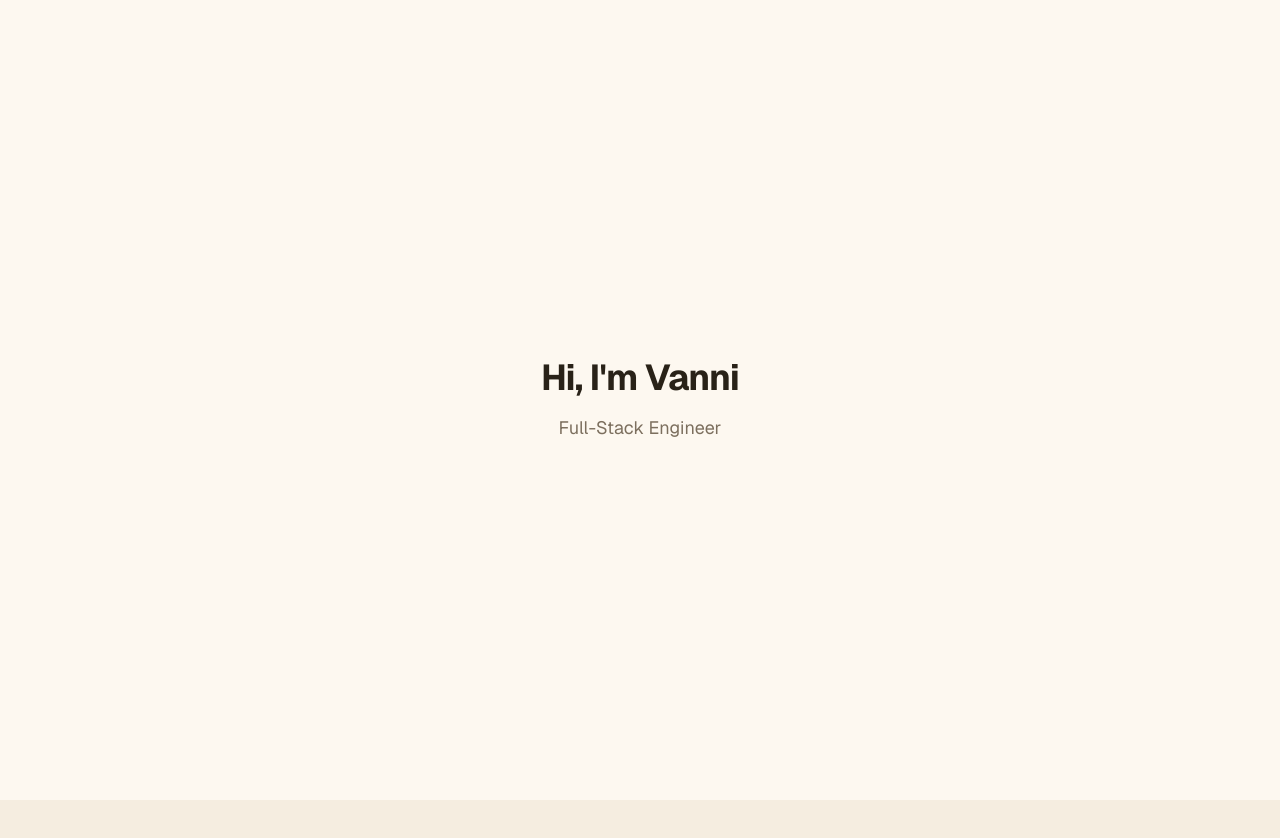
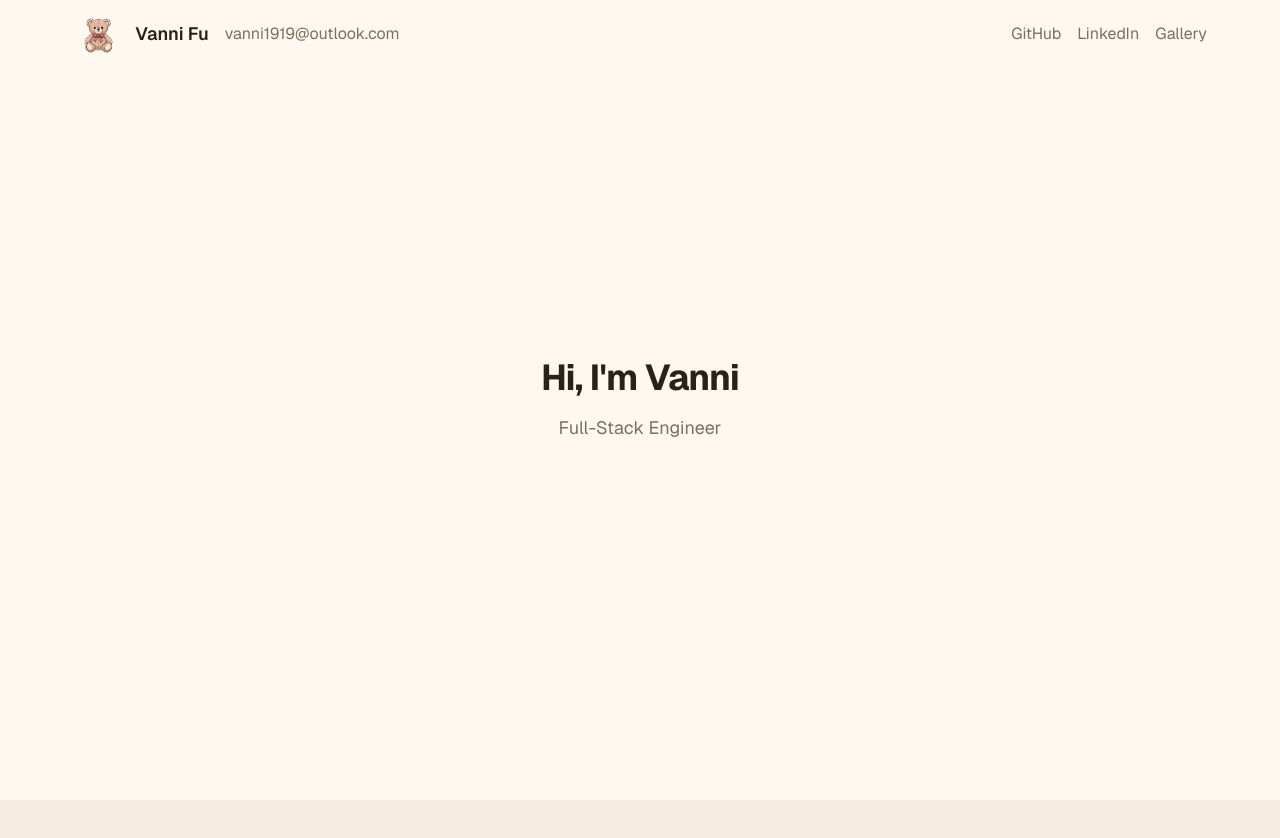
Before and after one commit to Aonii/vanni-profile-v1, a Next.js app: page / in a window 1280 px wide. Shown: the top 838 px of the page. Built offline with nearby package versions, Linux system fonts and the light colour scheme.

Commit message:
feat: added top bar

```diff
--- a/src/app/layout.tsx
+++ b/src/app/layout.tsx
@@ -1,24 +1,25 @@
-import type { Metadata } from "next";
-import { Geist, Geist_Mono } from "next/font/google";
-import "./globals.css";
+import type { Metadata } from 'next'
+import { Geist, Geist_Mono } from 'next/font/google'
+import './globals.css'
+import TopBar from '@/components/TopBar'
 
 // next/font 会在构建时下载字体并自托管，不会向 Google 发出运行时请求
 // variable 模式将字体注入为 CSS 自定义属性，配合 @theme 中的 --font-sans 使用
 const geistSans = Geist({
-  variable: "--font-geist-sans",
-  subsets: ["latin"],
-});
+  variable: '--font-geist-sans',
+  subsets: ['latin'],
+})
 
 const geistMono = Geist_Mono({
-  variable: "--font-geist-mono",
-  subsets: ["latin"],
-});
+  variable: '--font-geist-mono',
+  subsets: ['latin'],
+})
 
 export const metadata: Metadata = {
-  title: "Vanni | Full-Stack Engineer",
+  title: 'Vanni | Full-Stack Engineer',
   description:
-    "Vanni 的个人作品集 — 全栈工程师，前端偏重，热衷工程化与用户体验。",
-};
+    'Vanni 的个人作品集 — 全栈工程师，前端偏重，热衷工程化与用户体验。',
+}
 
 const RootLayout = ({ children }: { children: React.ReactNode }) => {
   return (
@@ -28,10 +29,11 @@ const RootLayout = ({ children }: { children: React.ReactNode }) => {
       className={`${geistSans.variable} ${geistMono.variable} antialiased`}
     >
       <body className="bg-background text-text min-h-screen font-sans">
+        <TopBar />
         {children}
       </body>
     </html>
-  );
-};
+  )
+}
 
-export default RootLayout;
+export default RootLayout
--- /dev/null
+++ b/src/components/TopBar.tsx
@@ -0,0 +1,52 @@
+import Image from 'next/image'
+
+const TopBar = () => {
+  return (
+    <header className="fixed top-0 left-0 right-0 z-50 flex items-center justify-between px-6 py-3 bg-transparent">
+      <div className="flex items-center gap-3 ml-[4%]">
+        <Image
+          src="/images/avatar.png"
+          alt="Vanni avatar"
+          width={50}
+          height={50}
+          className="rounded-full"
+        />
+        <div className="flex items-center gap-2">
+          <p className="text-lg font-semibold">Vanni Fu</p>
+          <a
+            href="mailto:vanni1919@outlook.com"
+            className="text-md text-text-muted ml-2"
+          >
+            vanni1919@outlook.com
+          </a>
+        </div>
+      </div>
+      <div className="flex items-center gap-4 mr-[4%]">
+        <a
+          href="https://github.com/Aonii"
+          target="_blank"
+          rel="noopener noreferrer"
+          className="text-md text-text-muted hover:text-text transition-colors"
+        >
+          GitHub
+        </a>
+        <a
+          href="https://www.linkedin.com/in/aoni-fu"
+          target="_blank"
+          rel="noopener noreferrer"
+          className="text-md text-text-muted hover:text-text transition-colors"
+        >
+          LinkedIn
+        </a>
+        <a
+          href="#gallery"
+          className="text-md text-text-muted hover:text-text transition-colors"
+        >
+          Gallery
+        </a>
+      </div>
+    </header>
+  )
+}
+
+export default TopBar
```
Also changed, not shown: public/images/avatar.png (added).
